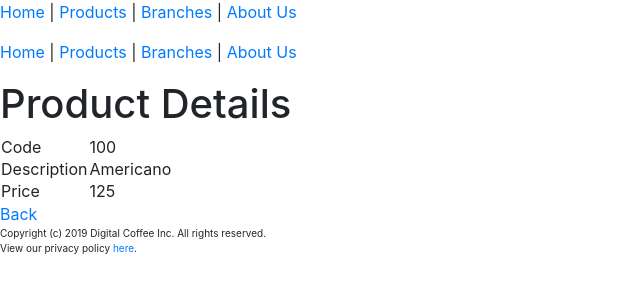
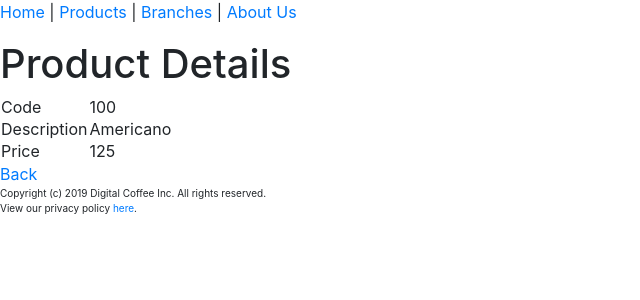
Before and after one commit to Reg-See/Project-Moonstar, a Flask app: page /productdetails?code=100 in a window 1280 px wide. Shown: the top 300 px of the page, without its empty margins (0-640 px from the left). Run offline with Flask 2, Linux system fonts and the light colour scheme; some libraries are stand-ins or nearby versions.

Commit message:
Update productdetails.html

```diff
--- a/digitalcafe/templates/productdetails.html
+++ b/digitalcafe/templates/productdetails.html
@@ -2,10 +2,6 @@
   <header>
   </header>
   <body>
-     <a href='/'>Home</a> | <a href='/products'>Products</a>
-|
-     <a href='/branches'>Branches</a> | <a href='/aboutus'>About Us</a>
-<p/>
 {% include "header.html" %}
      <h1>Product Details</h1>
      <table>
```
